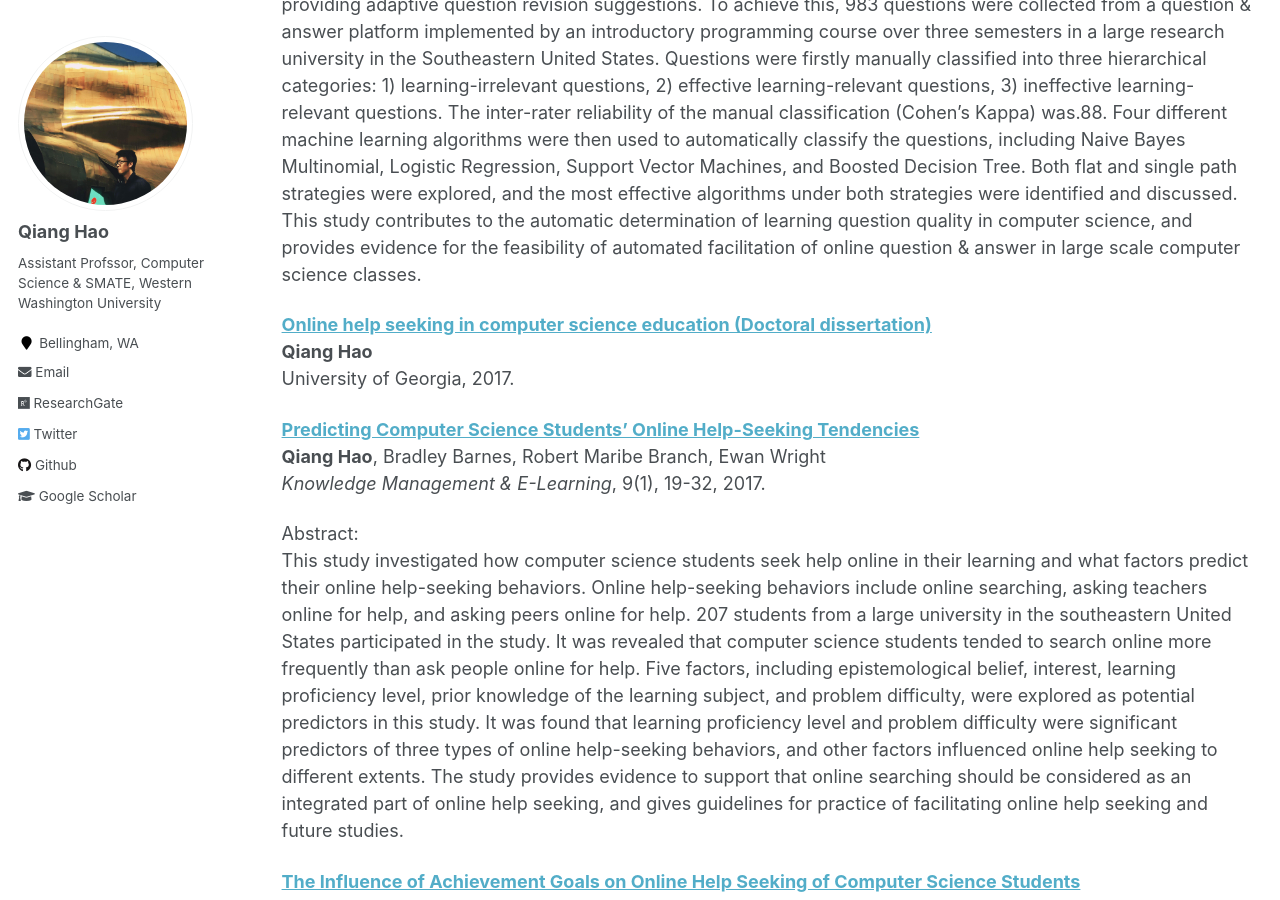
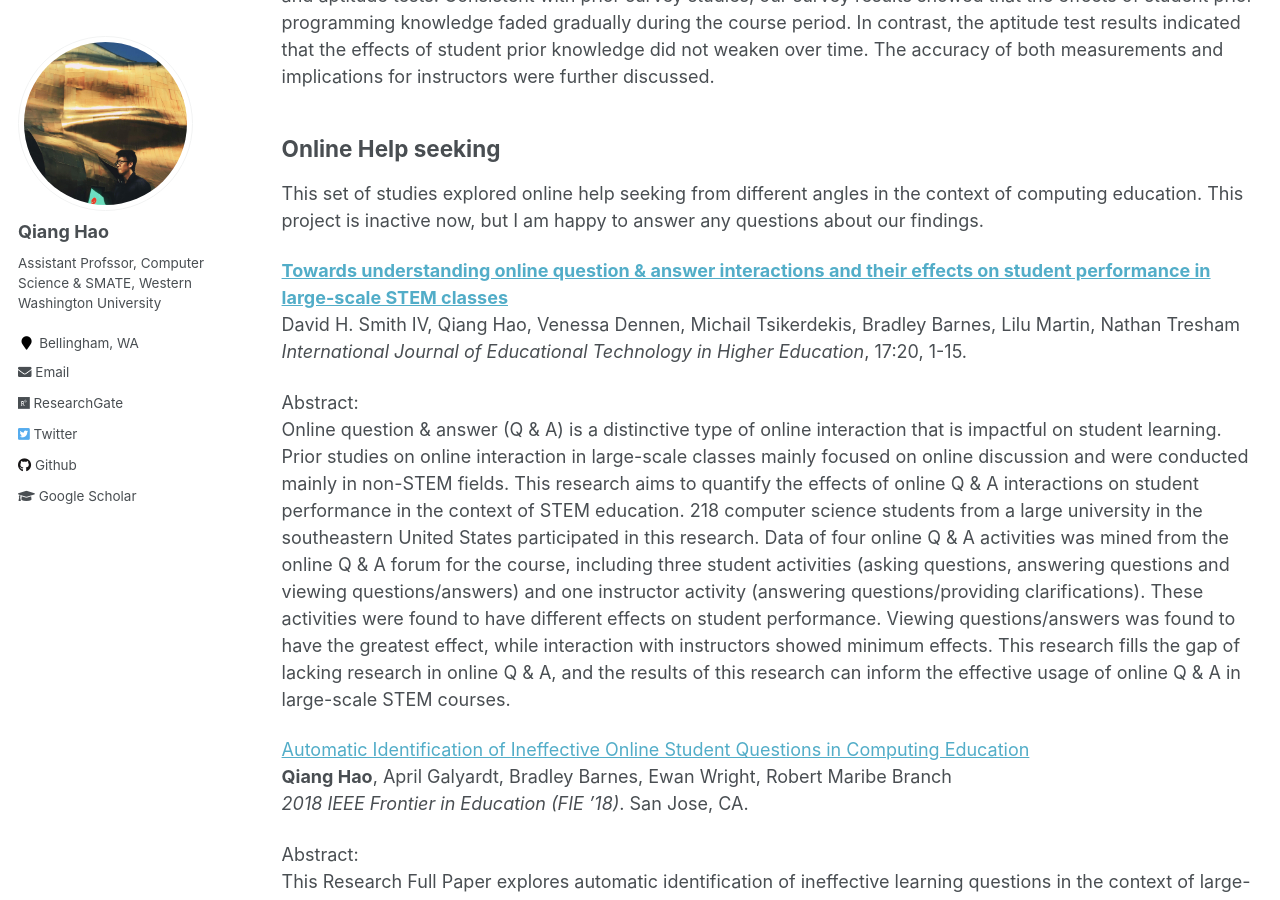
Before and after one commit to Neo-Hao/neo-hao.github.io, a Jekyll site: the page built from _pages/publications.md, in a window 1280 px wide and 900 px high, scrolled down 3737 px. Built offline with Jekyll 4.4.1, drawn with Linux system fonts in a browser that asks for light colours; comment, search, counter and statistics services are not loaded; some of the changed text lies outside the part shown.

Commit message:
update publication list

```diff
--- a/_pages/publications.md
+++ b/_pages/publications.md
@@ -38,6 +38,17 @@
 Abstract:
 Interactive textbooks have great potential to increase student engagement with the course content which is critical to effective learning in computing education. Prior research on digital textbooks and interactive visualizations contributes to our understanding of student interactions with visualizations and modeling textbook knowledge concepts. However, research investigating student usage of interactive computing textbooks is still lacking. This study seeks to fill this gap by modeling student engagement with a Jupyter-notebook-based interactive textbook. Our findings suggest that students' active interactions with the presented interactive textbook, including changing, adding, and executing code in addition to manipulating visualizations, are significantly stronger in predicting student performance than conventional reading metrics. Our findings contribute to a deeper understanding of student interactions with interactive textbooks and provide guidance on the effective usage of said textbooks in computing education.
 
+[__Towards understanding the effective design of automated formative feedback for programming assignments__](http://qhao.info/downloads/csej-2021.pdf)
+Qiang Hao , David H. Smith IV , Lu Ding , Amy Ko , Camille Ottaway , Jack Wilson , Kai H. Arakawa , Alistair Turcan , Timothy Poehlman & Tyler Greer
+*Computer Science Education*, 1–23.
+
+Abstract:
+**Background and Context**: automated feedback for programming assignments has great potential in promoting just-in-time learning, but there has been little work investigating the design of feedback in this context.
+**Objective**: to investigate the impacts of different designs of automated feedback on student learning at a fine-grained level, and how students interacted with and perceived the feedback.
+**Method**: a controlled quasi-experiment of 76 CS students, where students of each group received a different combination of three types of automated feedback for their programming assignments.
+**Findings**: feedback addressing the gap between expected and actual outputs is critical to effective learning; feedback lacking enough details may lead to system gaming behaviors.
+**Implications**: the design of feedback has substantial impacts on the efficacy of automated feedback for programming assignments; more research is needed to extend what is known about effective feedback design in this context.
+
 [__Investigating the Essential of Meaningful Automated Formative Feedback for Programming Assignments__](http://qhao.info/downloads/vlhcc-2019.pdf).
 Qiang Hao, Jack Wilson, Camille Ottaway, Naitra Iriumi, Kai Hicks and David H. Smith, IV
 *2019 IEEE Symposium on Visual Languages and Human-Centric Computing (VL/HCC)*. Memphis, TN.
@@ -66,6 +77,14 @@
 ## Online Help seeking
 
 This set of studies explored online help seeking from different angles in the context of computing education. This project is inactive now, but I am happy to answer any questions about our findings.
+
+[__Towards understanding online question & answer interactions and their effects on student performance in large-scale STEM classes__](https://educationaltechnologyjournal.springeropen.com/articles/10.1186/s41239-020-00200-7)
+David H. Smith IV, Qiang Hao, Venessa Dennen, Michail Tsikerdekis, Bradley Barnes, Lilu Martin, Nathan Tresham
+*International Journal of Educational Technology in Higher Education*, 17:20, 1-15.
+
+Abstract:
+Online question & answer (Q & A) is a distinctive type of online interaction that is impactful on student learning. Prior studies on online interaction in large-scale classes mainly focused on online discussion and were conducted mainly in non-STEM fields. This research aims to quantify the effects of online Q & A interactions on student performance in the context of STEM education. 218 computer science students from a large university in the southeastern United States participated in this research. Data of four online Q & A activities was mined from the online Q & A forum for the course, including three student activities (asking questions, answering questions and viewing questions/answers) and one instructor activity (answering questions/providing clarifications). These activities were found to have different effects on student performance. Viewing questions/answers was found to have the greatest effect, while interaction with instructors showed minimum effects. This research fills the gap of lacking research in online Q & A, and the results of this research can inform the effective usage of online Q & A in large-scale STEM courses.
+
 
 [Automatic Identification of Ineffective Online Student Questions in Computing Education](http://qhao.info/downloads/fie-2018.pdf)
 **Qiang Hao**, April Galyardt, Bradley Barnes, Ewan Wright, Robert Maribe Branch
```
Also changed, not shown: _pages/research.md (+2 -2 lines).
